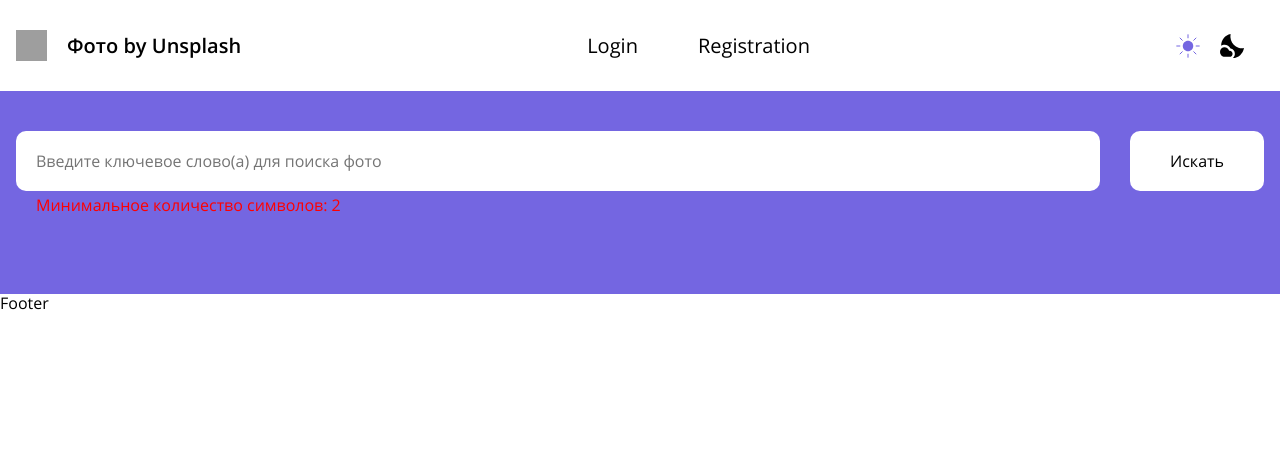
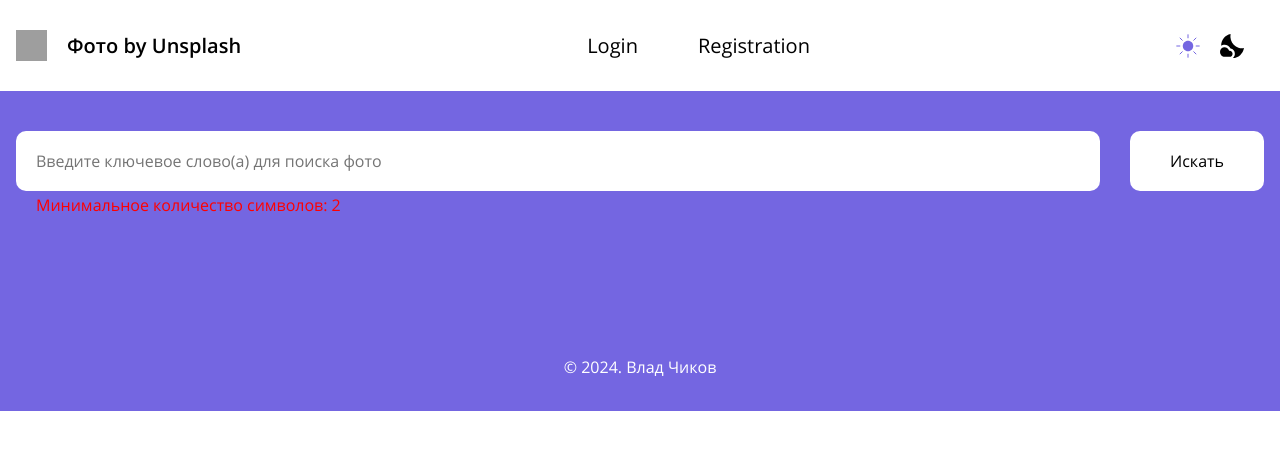
Before and after one commit to vladosrus/aston-react-project, a React app: page /aston-react-project in a window 1280 px wide. Shown: the top 450 px of the page. Built offline with nearby package versions, Linux system fonts and the light colour scheme; grey boxes are pictures that could not be loaded; the HTML template or start-up script is replaced by a standard one.

Commit message:
feat: сверстать footer

```diff
--- a/src/components/BaseLayout/BaseLayout.tsx
+++ b/src/components/BaseLayout/BaseLayout.tsx
@@ -1,5 +1,6 @@
 import { Outlet } from 'react-router-dom';
 import { Header } from '../Header/Header';
+import { Footer } from '../Footer/Footer';
 
 export function BaseLayout() {
   return (
@@ -8,7 +9,7 @@ export function BaseLayout() {
       <main>
         <Outlet />
       </main>
-      <footer>Footer</footer>
+      <Footer />
     </>
   );
 }
--- /dev/null
+++ b/src/components/Footer/Footer.module.css
@@ -0,0 +1,21 @@
+.footer {
+  position: relative;
+  top: -60px;
+  width: 100%;
+
+  padding-top: 60px;
+  background-color: var(--light-theme-accent-color);
+  z-index: 0;
+}
+.container {
+  max-width: var(--base-width);
+  margin: 0px auto;
+  padding: 60px 16px 30px;
+  display: flex;
+  justify-content: center;
+}
+.copyright {
+  margin: 0;
+  line-height: 27px;
+  color: #fff;
+}
--- /dev/null
+++ b/src/components/Footer/Footer.tsx
@@ -0,0 +1,11 @@
+import s from './Footer.module.css';
+
+export function Footer() {
+  return (
+    <footer className={s.footer}>
+      <div className={s.container}>
+        <p className={s.copyright}>© 2024. Влад Чиков</p>
+      </div>
+    </footer>
+  );
+}
```
